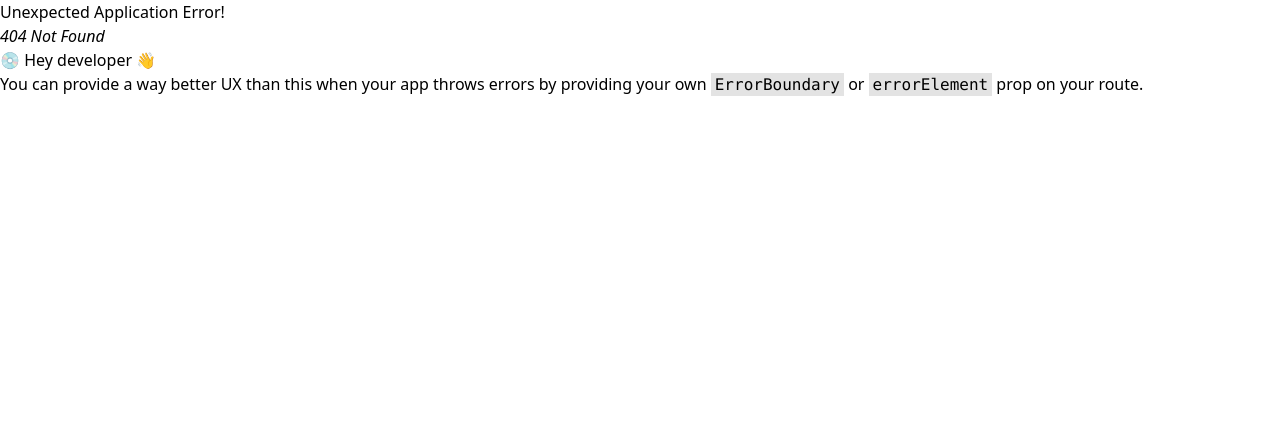
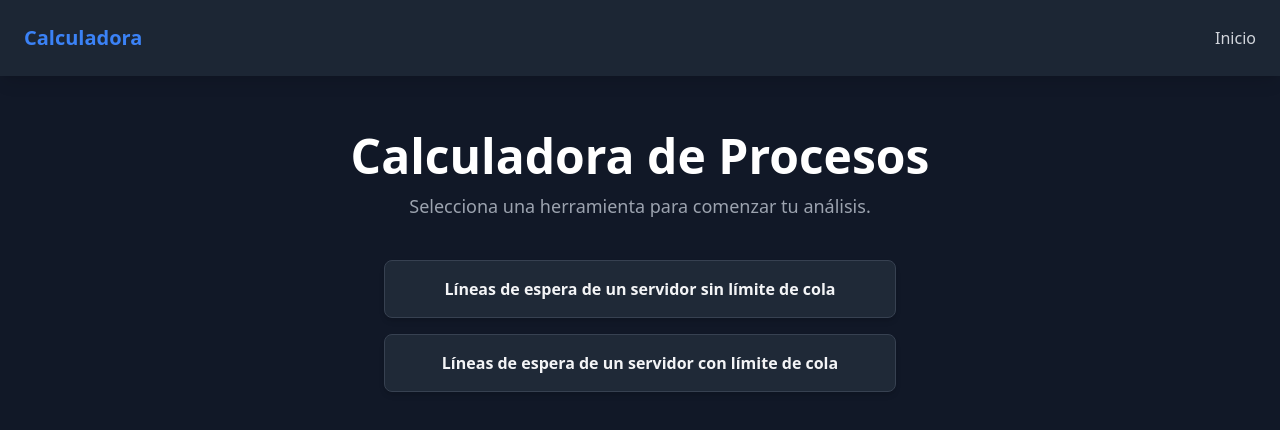
Before and after one commit to ralphdev55/Calculadora-Estadistica, a React (Vite) app: page /manual in a window 1280 px wide. Before the commit this address had no page. Shown: the top 430 px of the page. Built offline with nearby package versions, Linux system fonts and the light colour scheme.

Commit message:
add (main), fixed (home), add (manual), en main se agrego el path de la vista manual, en home se puso el path correctamente y en manual la estrucura de la calculadora manual

```diff
--- a/src/main.jsx
+++ b/src/main.jsx
@@ -8,6 +8,7 @@ import Home from './views/Home.jsx';
 import App from './App.jsx';
 import Server_con_cola from './views/Server_con_cola.jsx';
 import Server_sin_cola from './views/Server_sin_cola.jsx';
+import Manual from './views/Manual.jsx';
 
 const router = createBrowserRouter([
   {
@@ -17,6 +18,10 @@ const router = createBrowserRouter([
       {
         index: true,
         element: <Home />,
+      },
+      {
+        path: "manual",
+        element: <Manual />,
       },
       {
         path: "serversincola",
--- a/src/views/Home.jsx
+++ b/src/views/Home.jsx
@@ -6,7 +6,7 @@ import Footer from '../components/Footer';
 const calculators = [
     {
         name: 'Cálculo Manual',
-        path: 'serversincola',
+        path: 'manual',
         description: 'Introduce directamente los parámetros de tu sistema. Modelo M/M/1 y M/M/K.',
         icon: '🔢'
     },
--- a/src/views/Manual.jsx
+++ b/src/views/Manual.jsx
@@ -0,0 +1,66 @@
+import React from 'react';
+import { Link } from 'react-router-dom';
+import { useState } from 'react';
+
+const calculators = [
+    { name: 'Líneas de espera de un servidor sin límite de cola', path: 'serversincola', description: 'Un servidor, sin límite de cola.' },
+    { name: 'Líneas de espera de un servidor con límite de cola', path: 'serverconcola', description: 'Un servidor, con límite de cola.' },
+];
+
+function Manual() {
+
+    const [activeTooltip, setActiveTooltip] = useState(null);
+
+return (
+    <div className="flex flex-col items-center py-8"> {/* Añadí un padding vertical */}
+
+    {/* Sección de Encabezado */}
+    <div className="text-center mb-10"> {/* Reduje el margen inferior */}
+        <h1 className="text-4xl md:text-5xl font-extrabold mb-3 text-white">
+        Calculadora de Procesos
+        </h1>
+        <p className="text-lg text-gray-400">
+        Selecciona una herramienta para comenzar tu análisis.
+        </p>
+    </div>
+
+    {/* Contenedor de los botones */}
+    <div className="flex flex-col items-center gap-4 w-full max-w-lg"> {/* Aumenté el gap */}
+        {calculators.map((calc) => (
+        // Cada Link ahora es un contenedor para el botón y su tooltip
+        <div
+            key={calc.name}
+            className="relative w-full" // Establece el contexto para el posicionamiento absoluto del tooltip
+            onMouseEnter={() => setActiveTooltip(calc.name)} // Guarda el nombre de la calc. activa
+            onMouseLeave={() => setActiveTooltip(null)} // Limpia el estado cuando el mouse sale
+        >
+            <Link
+            to={calc.path}
+            className="group block w-full bg-gray-800 p-4 rounded-lg border border-gray-700 shadow-md hover:border-blue-500 hover:bg-gray-700/50 transition-all duration-200 text-center"
+            >
+            <h3 className="font-semibold text-gray-100 group-hover:text-white transition-colors">
+                {calc.name}
+            </h3>
+            </Link>
+
+            {/* Tooltip flotante */}
+            {activeTooltip === calc.name && ( // Solo se muestra si este botón es el activo
+            <div className="absolute left-full ml-4 top-1/2 -translate-y-1/2
+                            bg-blue-800/90 backdrop-blur-sm text-white text-sm
+                            p-3 rounded-lg shadow-xl border border-blue-700
+                            w-72 z-50 animate-fade-in-up origin-left"> {/* Clases de animación y ancho */}
+                {calc.description}
+                {/* Flecha del tooltip */}
+                <div className="absolute -left-2 top-1/2 -translate-y-1/2 w-0 h-0
+                                border-t-8 border-t-transparent
+                                border-b-8 border-b-transparent
+                                border-r-8 border-r-blue-800/90"></div>
+            </div>
+            )}
+        </div>
+        ))}
+    </div>
+    </div>
+);
+}
+export default Manual;
```
